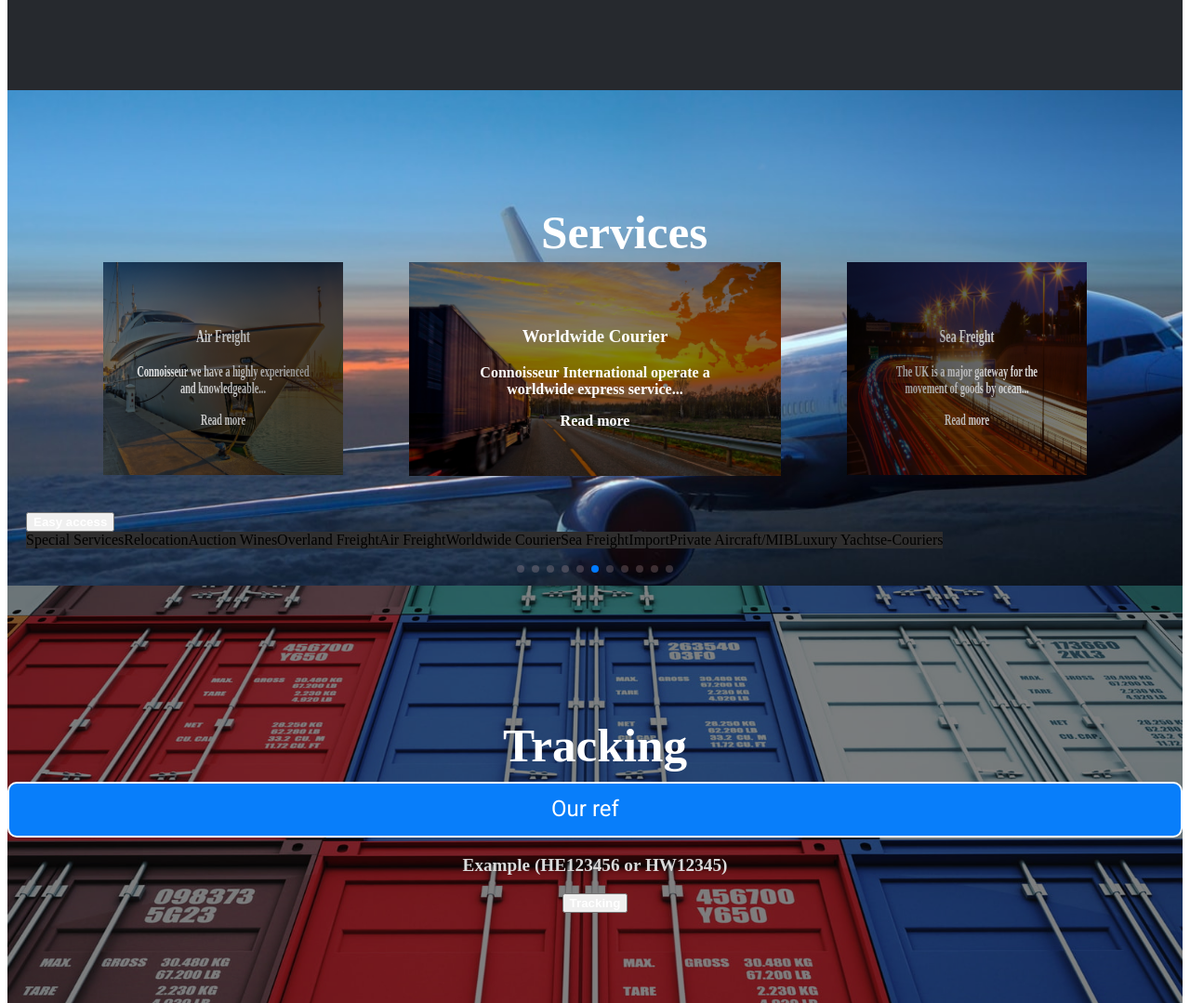
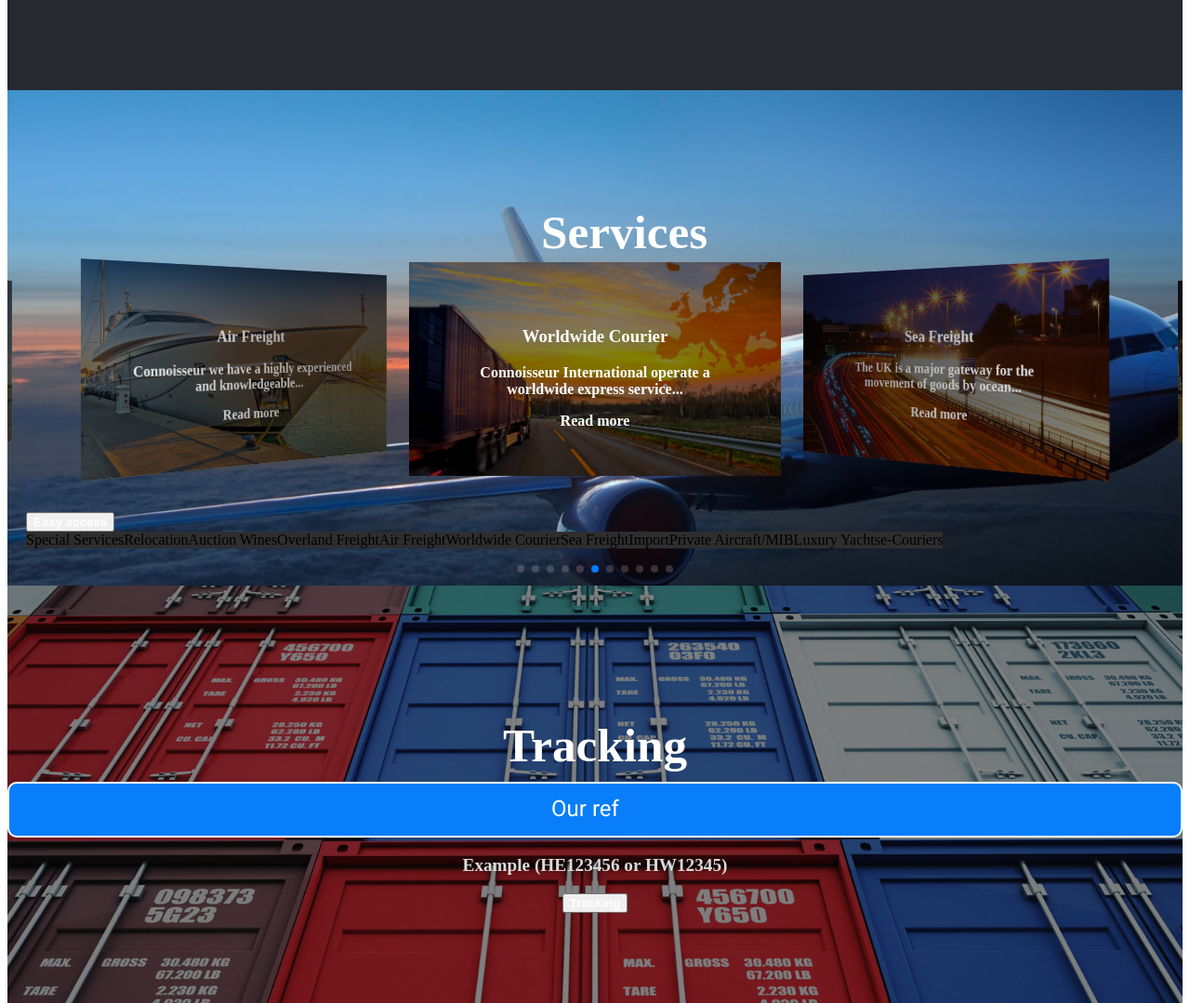
Before and after one commit to DenWebDeveloper/cin, a plain HTML site: page index.html in a window 1280 px wide. Shown: the part 1767-2846 px from the top of the page at 93% size. Drawn offline with Linux system fonts and the light colour scheme; some packages are replaced by stand-ins of ours.

Commit message:
Add files via upload

```diff
--- a/assets/css/style.css
+++ b/assets/css/style.css
@@ -3075,6 +3075,16 @@ header .header-content a {
     perspective: 1200px
 }
 
+.swiper-container-3d .swiper-cube-shadow,
+.swiper-container-3d .swiper-slide,
+.swiper-container-3d .swiper-slide-shadow-bottom,
+.swiper-container-3d .swiper-slide-shadow-left,
+.swiper-container-3d .swiper-slide-shadow-right,
+.swiper-container-3d .swiper-slide-shadow-top,
+.swiper-container-3d .swiper-wrapper {
+    transform-style: preserve-3d;
+    transform-style: preserve-3d
+}
 
 .swiper-container-3d .swiper-slide-shadow-bottom,
 .swiper-container-3d .swiper-slide-shadow-left,
```
